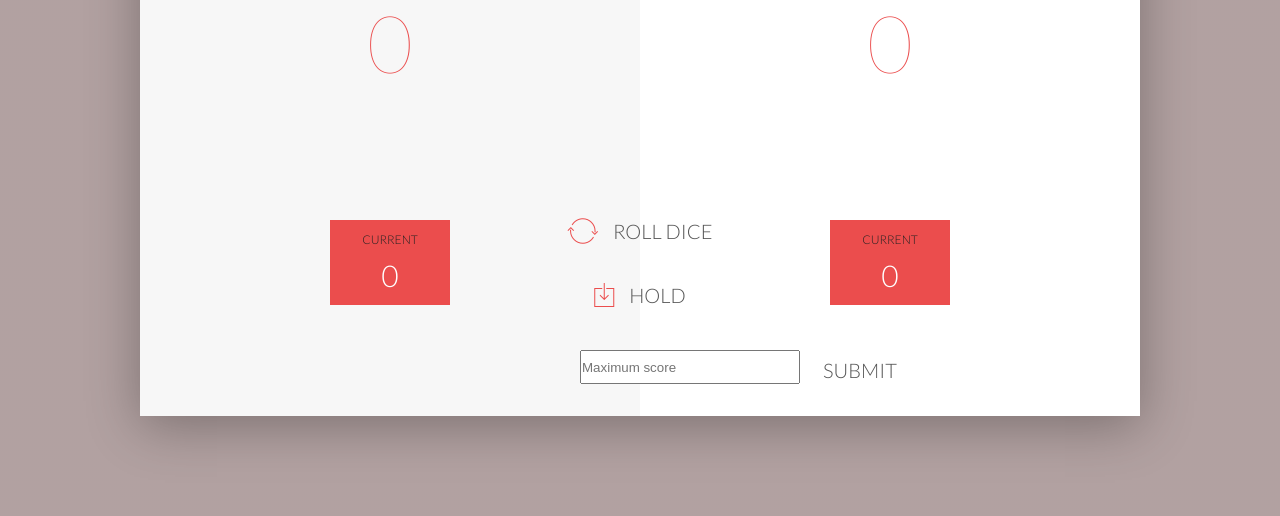
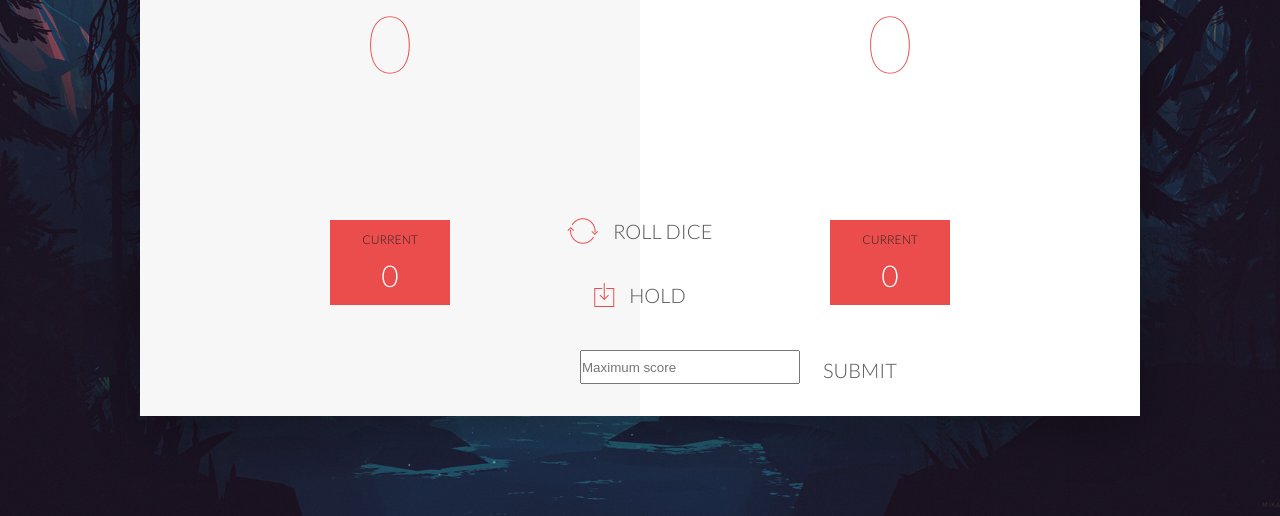
Before and after one commit to TheDanielAlejandro/Pig-Dice-Game, a plain HTML site: page index.html in a window 1280 px wide. Shown: the part 284-800 px from the top of the page. Drawn offline with nearby package versions, Linux system fonts and the light colour scheme.

Commit message:
Update style.css

```diff
--- a/CSS/style.css
+++ b/CSS/style.css
@@ -16,7 +16,7 @@
 }
 
 body {
-    background-image: linear-gradient(rgba(62, 20, 20, 0.4), rgba(62, 20, 20, 0.4)), url(Images/back.jpg);
+    background-image: linear-gradient(rgba(62, 20, 20, 0.4), rgba(62, 20, 20, 0.4)), url(../Images/back.jpg);
     background-size: cover;
     background-position: center;
     font-family: Lato;
```
